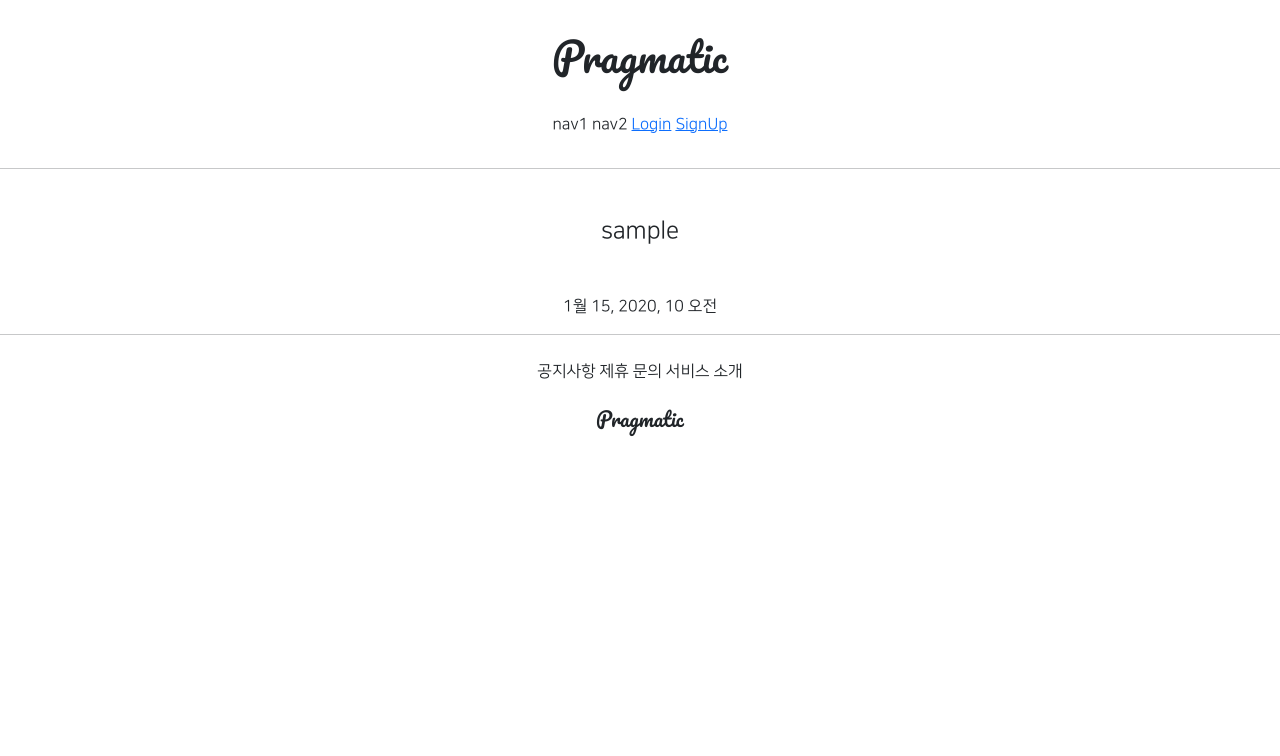
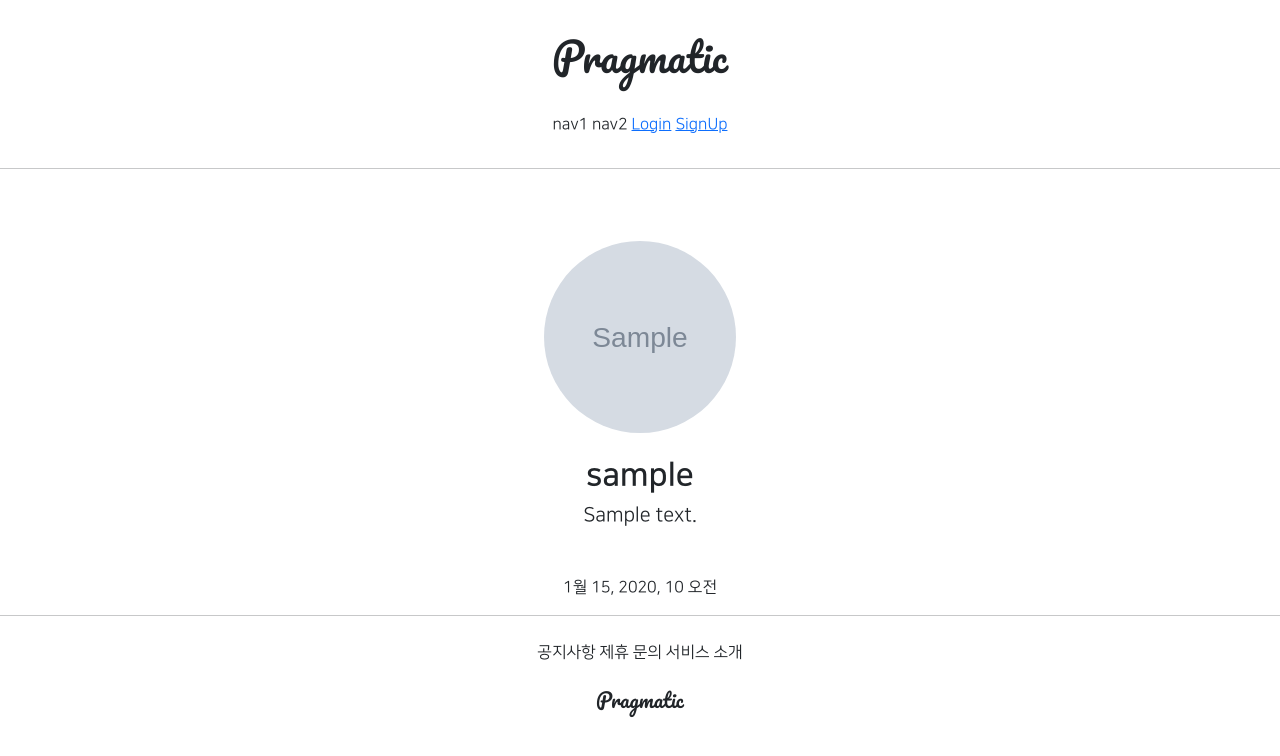
Before and after one commit to timgotango/gis_4ban_1, a Django app: page /accounts/detail/1 in a window 1280 px wide. Shown: the top 756 px of the page. Run offline with Django 3.2, Linux system fonts and the light colour scheme; tables that the repository leaves empty hold one stand-in row (values such as "Sample post"); parts of the project's set-up code (start-up, migrations or seed data) failed here and were passed over; some libraries are stand-ins or nearby versions.

Commit message:
7/28 font 변경

```diff
--- a/accountapp/templates/accountapp/detail.html
+++ b/accountapp/templates/accountapp/detail.html
@@ -4,8 +4,21 @@
     {# bootstrap에서 제공하는 text-center 속성 + max-width + bootstrap 좌우 마진 동일 #}
     <div class="text-center mx-500 m-auto">
         <div class="m-5">
+            {#  유저의 프로필이 있다면~      #}
+            {% if target_user.profile %}
             {#  views.py에 정의해줬던 target_user 속성 사용  #}
-            <h4>{{ target_user.username }}</h4>
+                <img src="{{ target_user.profile.image.url }}"
+                     class="profile_image m-4"
+                     alt="profile image">
+                <h2 class="NNS_B">{{ target_user.profile.nickname }}</h2>
+                <h5>{{ target_user.profile.message }}</h5>
+            {% else %}
+            <h2>
+                <a href="{% url 'profileapp:create' %}">
+                    Create Profile
+                </a>
+            </h2>
+            {% endif %}
         </div>
         <div>
             {{ target_user.date_joined }}
--- a/gis_4ban_1/urls.py
+++ b/gis_4ban_1/urls.py
@@ -13,6 +13,10 @@ Including another URLconf
     1. Import the include() function: from django.urls import include, path
     2. Add a URL to urlpatterns:  path('blog/', include('blog.urls'))
 """
+
+from django.conf import settings
+from django.conf.urls.static import static
+
 from django.contrib import admin
 from django.urls import path, include
 
@@ -20,4 +24,4 @@ urlpatterns = [
     path('admin/', admin.site.urls),
     path('accounts/', include('accountapp.urls')),
     path('profiles/', include('profileapp.urls')),
-]
+] + static(settings.MEDIA_URL, document_root=settings.MEDIA_ROOT)
--- a/profileapp/templates/profileapp/create.html
+++ b/profileapp/templates/profileapp/create.html
@@ -1,4 +1,5 @@
 {% extends 'base.html' %}
+{% load bootstrap4 %}
 
 {% block content %}
     <div class="text-center mw-500 m-auto">
@@ -6,8 +7,11 @@
             <h4>Create Profile</h4>
         </div>
         <div>
-            <form action="{% url 'profileapp:create' %}" method="post">
+            <form action="{% url 'profileapp:create' %}"
+                  enctype="multipart/form-data"
+                  method="post">
                 {% csrf_token %}
+                {% bootstrap_form form %}
                 <div class="m-5">
                     <input type="submit" class="btn btn-dark rounded-pill px-5">
                 </div>
--- a/profileapp/urls.py
+++ b/profileapp/urls.py
@@ -7,5 +7,4 @@ app_name = 'profileapp'     # 이렇게 app_name 설정해주어야 나중에 'p
 urlpatterns = [
     path('create/', ProfileCreateView.as_view(), name='create'),
 
-
 ]
--- a/static/base.css
+++ b/static/base.css
@@ -23,3 +23,13 @@
     max-width: 500px;
     padding: 1rem 1.5rem;
 }
+
+.profile_image {
+    height: 12rem;
+    width: 12rem;
+    border-radius: 20rem;
+    object-fit: cover;
+}
+
+.NNS_B {
+    font-family: "NanumSquareB", cursive;
```
Also changed, not shown: profileapp/views.py (+7 -4 lines).
